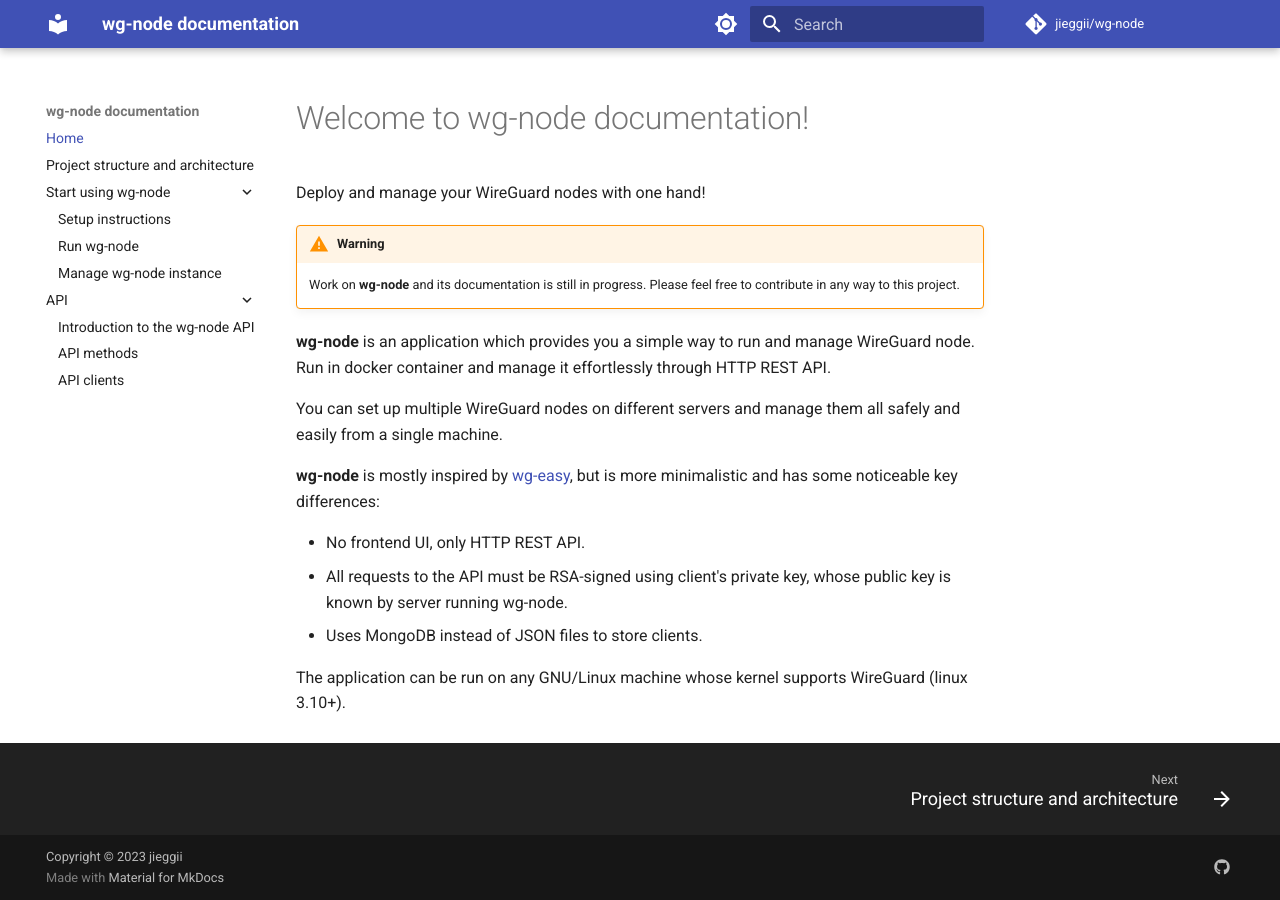
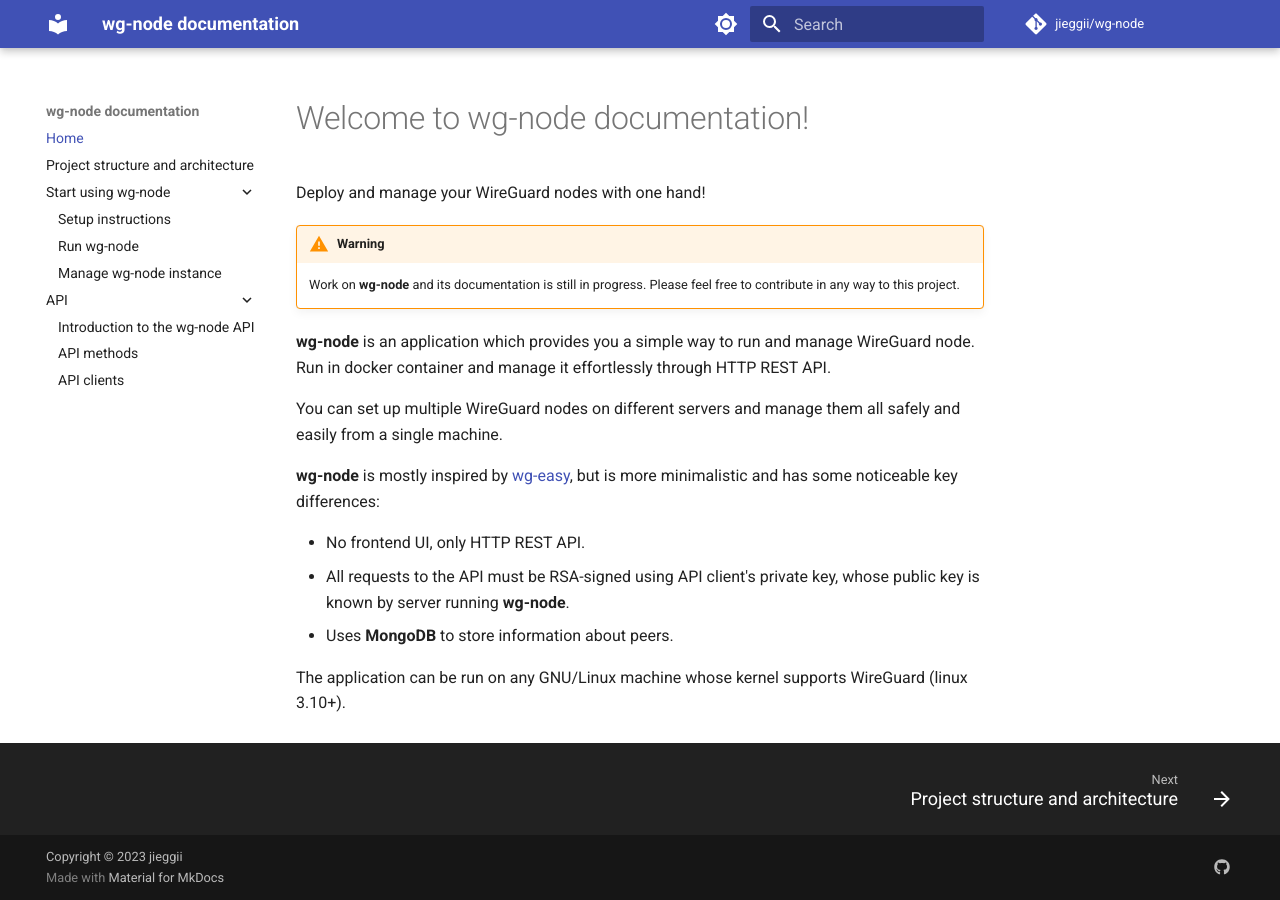
Before and after one commit to jieggii/wg-node, an MkDocs documentation site: the page built from docs/index.md, in a window 1280 px wide. Built offline with MkDocs 1.6.1 and Material for MkDocs 9.7.7, drawn with Linux system fonts in a browser that asks for light colours; comment, search, counter and statistics services are not loaded.

```diff
--- a/docs/index.md
+++ b/docs/index.md
@@ -17,8 +17,8 @@ from a single machine.
 and has some noticeable key differences:
 
 - No frontend UI, only HTTP REST API.
-- All requests to the API must be RSA-signed using client's private key,
-  whose public key is known by server running wg-node.
-- Uses MongoDB instead of JSON files to store clients.
+- All requests to the API must be RSA-signed using API client's private key,
+  whose public key is known by server running **wg-node**.
+- Uses **MongoDB** to store information about peers.
 
 The application can be run on any GNU/Linux machine whose kernel supports WireGuard (linux 3.10+).
```
Also changed, not shown: README.md (+1 -1 lines).
